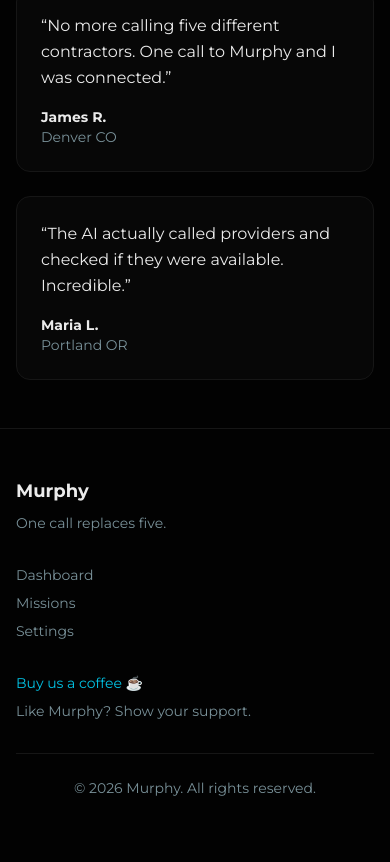
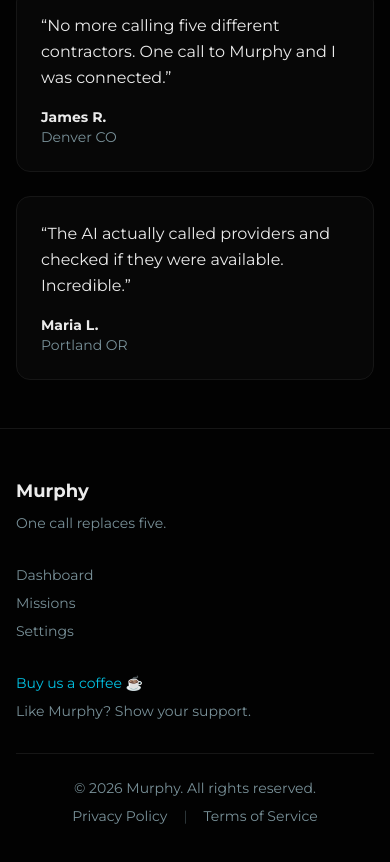
Before and after one commit to cardinalconseils/OpenClaw-Vercel, a Next.js app in the folder frontend/: page / in a window 390 px wide. Shown: the part 1914-2776 px from the top of the page. Built offline with nearby package versions, Linux system fonts and the light colour scheme; no server answers.

Commit message:
feat(10-02): add Privacy Policy and Terms of Service links to footer copyright row
- Replace single-column copyright paragraph with responsive flex layout
- Add /privacy and /terms links with separator in copyright row
- Stacks vertically on mobile, inline on sm+ breakpoints

```diff
--- a/frontend/src/components/landing/footer.tsx
+++ b/frontend/src/components/landing/footer.tsx
@@ -55,10 +55,25 @@ export function Footer() {
         </div>
 
         {/* Copyright */}
-        <div className="border-t border-border pt-6">
-          <p className="font-sans text-sm font-normal text-muted-foreground text-center">
+        <div className="border-t border-border pt-6 flex flex-col sm:flex-row items-center justify-center gap-2 sm:gap-6">
+          <p className="font-sans text-sm font-normal text-muted-foreground">
             &copy; {year} Murphy. All rights reserved.
           </p>
+          <div className="flex items-center gap-4">
+            <Link
+              href="/privacy"
+              className="font-sans text-sm font-normal text-muted-foreground hover:text-foreground transition-colors"
+            >
+              Privacy Policy
+            </Link>
+            <span className="text-muted-foreground/40 text-sm">|</span>
+            <Link
+              href="/terms"
+              className="font-sans text-sm font-normal text-muted-foreground hover:text-foreground transition-colors"
+            >
+              Terms of Service
+            </Link>
+          </div>
         </div>
       </div>
     </footer>
```
